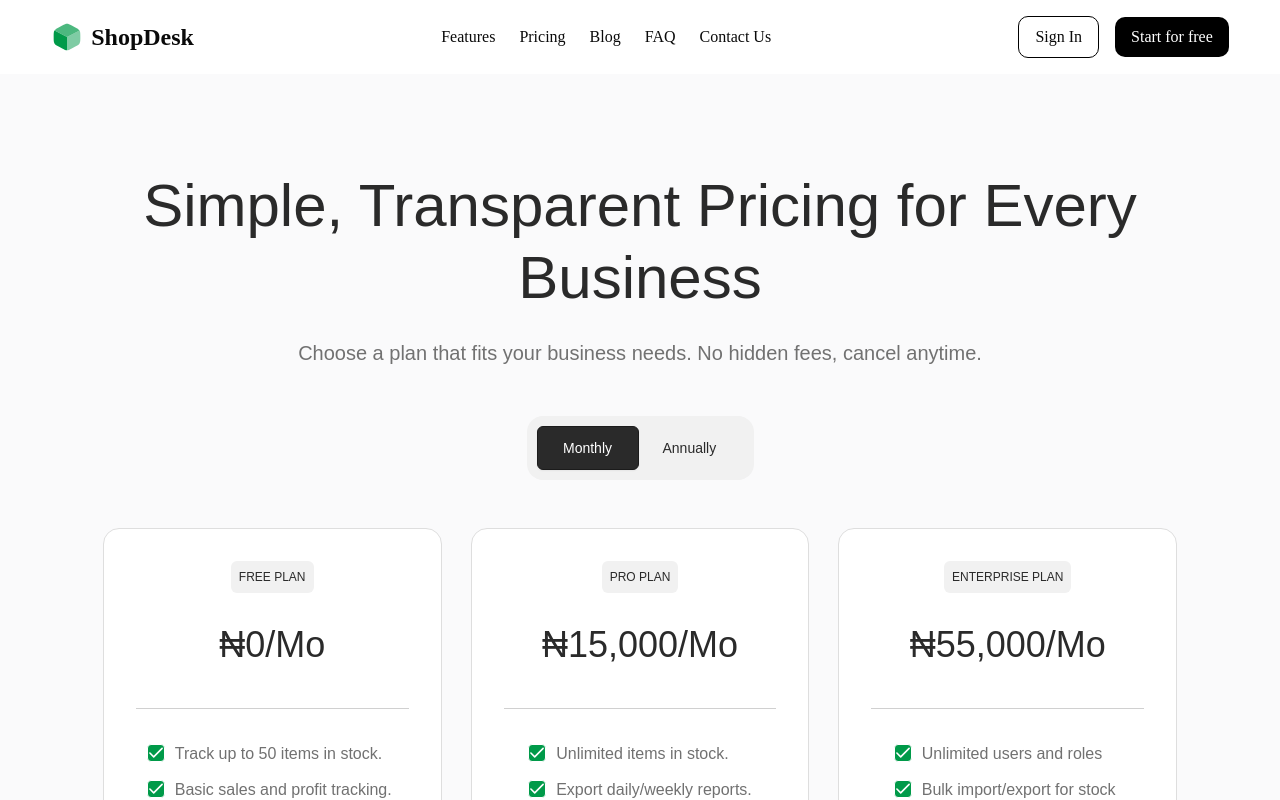
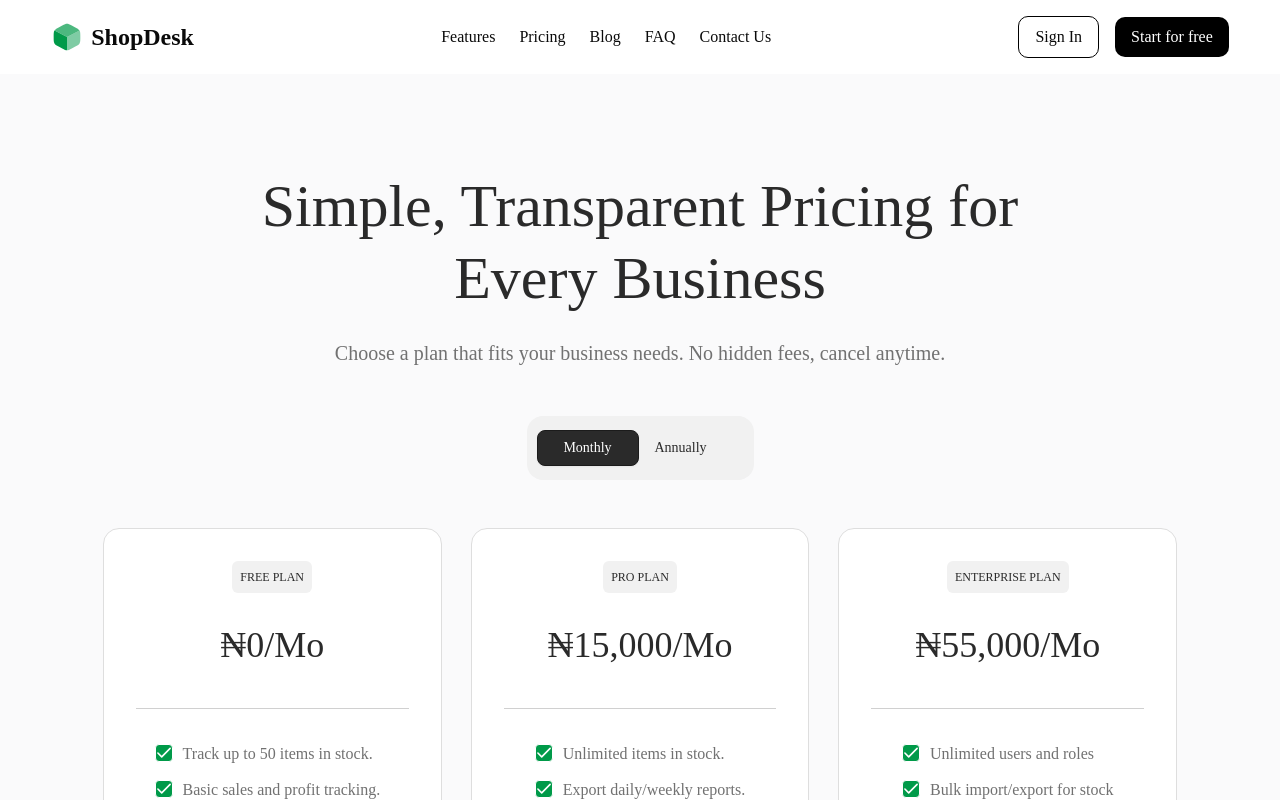
Before and after one commit to ukponotitus/shopdesk-fe, a Next.js app: page /pricing in a window 1280 px wide. Shown: the top 800 px of the page. Built offline with nearby package versions, Linux system fonts and the light colour scheme; a web font is replaced by a local one.

Commit message:
fix: fonts import

```diff
--- a/app/pricing/page.tsx
+++ b/app/pricing/page.tsx
@@ -1,30 +1,7 @@
 import React from "react";
 import { Button } from "@/components/ui/button";
-import localFont from "next/font/local";
-
-const customFont = localFont({
-  src: [
-    {
-      path: "../../public/fonts/circular-std-medium-500.ttf",
-      weight: "500",
-      style: "normal",
-    },
-    {
-      path: "../../public/fonts/circular-std-medium-500.ttf",
-      weight: "450",
-      style: "normal",
-    },
-    {
-      path: "../../public/fonts/CircularStd-Bold.ttf",
-      weight: "800",
-      style: "normal",
-    },
-  ],
-  variable: "--font-custom",
-});
 
 const Page = () => {
-  const sharedClassNames: string = `${customFont.variable} py-4 px-6 font-[500] text-[14px] leading-[24px] box-border rounded-[6px] flex items-center h-[44px]`;
   interface PriceCardContentOptions {
     plan: string;
     price: string;
@@ -112,7 +89,7 @@ const Page = () => {
   ];
 
   return (
-    <main className={customFont.className}>
+    <main>
       <section className="w-full bg-[#fafafb] pt-[96px] flex flex-col items-center gap-[48px] px-2">
         <div className="flex flex-col gap-[24px] items-center">
           <h2 className="font-[500] text-[36px] leading-[42px] md:text-[60px] md:leading-[120%] max-w-[30ch] text-center text-[#2a2a2a]">
@@ -125,12 +102,12 @@ const Page = () => {
         </div>
         <div className="flex p-[10px] rounded-[16px] items-center bg-[#f1f1f1] w-[227px] h-[64px]">
           <Button
-            className={`text-white bg-[#2a2a2a] border-[1px] border-[#1b1b1b] w-[102px] ${sharedClassNames}`}
+            className={`text-white bg-[#2a2a2a] border-[1px] border-[#1b1b1b] w-[102px] `}
           >
             Monthly
           </Button>
           <Button
-            className={`${sharedClassNames} h-[44px] text-[#2a2a2a] bg-transparent shadow-none hover:bg-transparent`}
+            className={` h-[44px] text-[#2a2a2a] bg-transparent shadow-none hover:bg-transparent`}
           >
             Annually
           </Button>
```
